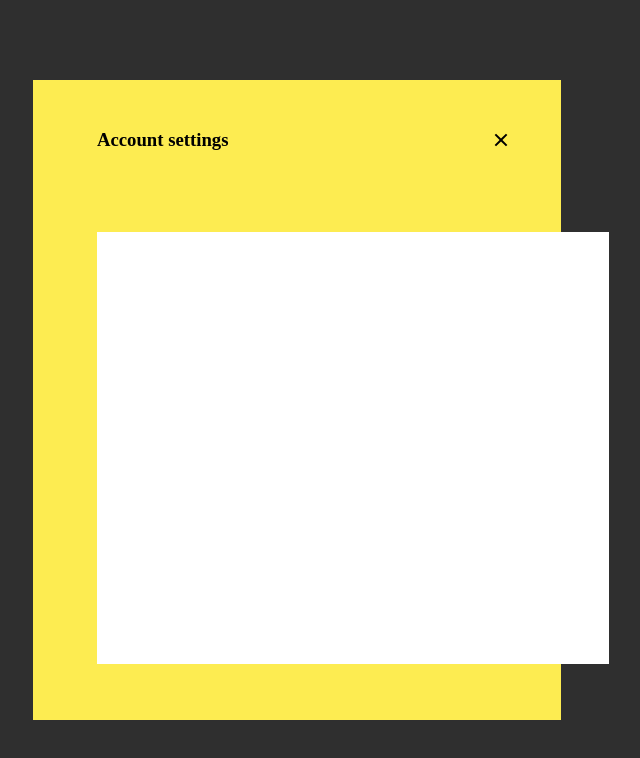
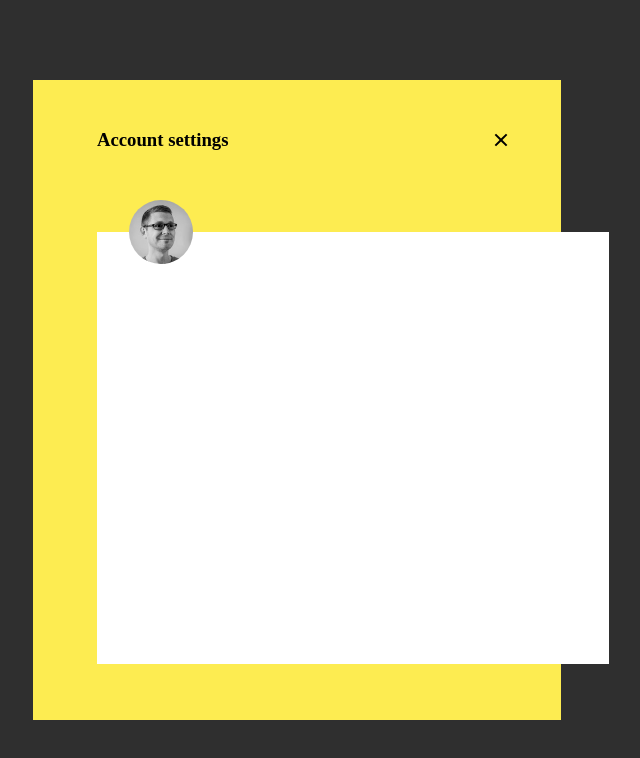
Before and after one commit to Titania01/loop2-step2, a plain HTML site: page index.html in a window 1280 px wide. Shown: the whole page, without its empty margins (343-983 px from the left). Drawn offline with Linux system fonts and the light colour scheme.

Commit message:
feat: update code base

```diff
--- a/css/style.css
+++ b/css/style.css
@@ -29,3 +29,16 @@ body {
   background: #fff;
   margin: 3rem 0 0 4rem;
 }
+
+.avater {
+  height: 4rem;
+  width: 4rem;
+  border-radius: 50%;
+  position: absolute;
+  left: 2rem;
+  top: -2rem;
+}
+
+.image {
+  position: relative;
+}
--- a/index.html
+++ b/index.html
@@ -13,7 +13,11 @@
         <img src="./media/close-line.svg" alt="ex" class="close" />
       </div>
 
-      <div class="white"></div>
+      <div class="white">
+        <div class="image">
+          <img src="./media/avatar.jpg" alt="ava" class="avater" />
+        </div>
+      </div>
     </div>
   </body>
 </html>
```
